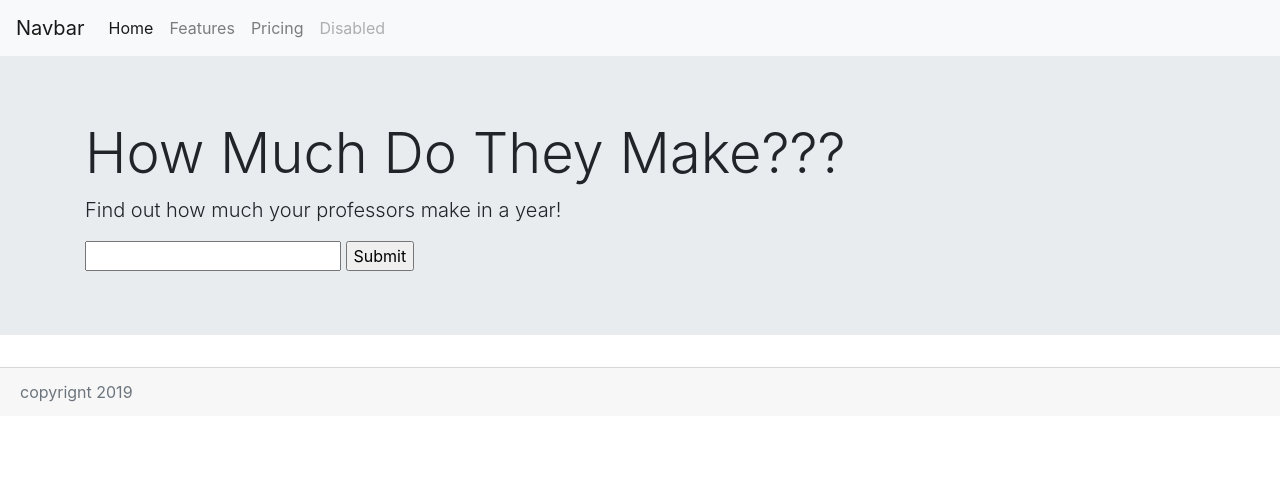
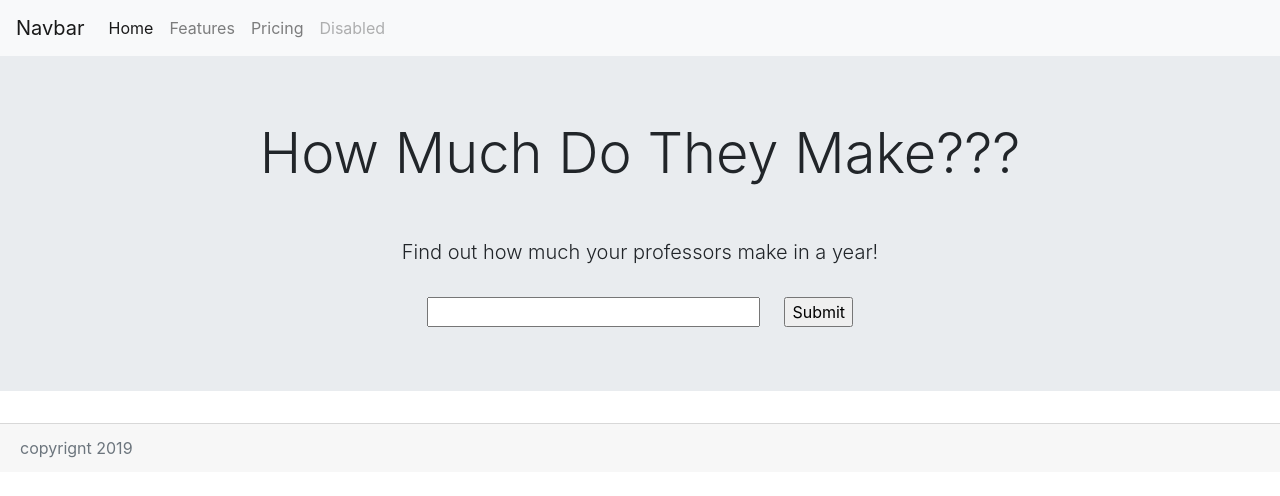
Before and after one commit to OthankQ/salary-page, a plain HTML site: page index.html in a window 1280 px wide. Drawn offline with nearby package versions, Linux system fonts and the light colour scheme.

Commit message:
align text and searchbar in the main section to center

```diff
--- a/index.html
+++ b/index.html
@@ -39,8 +39,8 @@
           <h1 class="display-4">How Much Do They Make???</h1>
           <p class="lead">Find out how much your professors make in a year!</p>
           <form action="">
-            <input type="text">
-            <input type="submit">
+            <input class="search" type="text">
+            <input class="submit" type="submit">
         </form>
         </div>
       </div>
--- a/style.css
+++ b/style.css
@@ -0,0 +1,19 @@
+.search {
+    width: 30%;
+}
+
+.jumbotron {
+    text-align: center;
+}
+
+h1 {
+    margin-bottom: 50px;
+}
+
+.jumbotron p {
+    margin-bottom: 30px;
+}
+
+.submit {
+    margin-left: 20px;
+}
```
